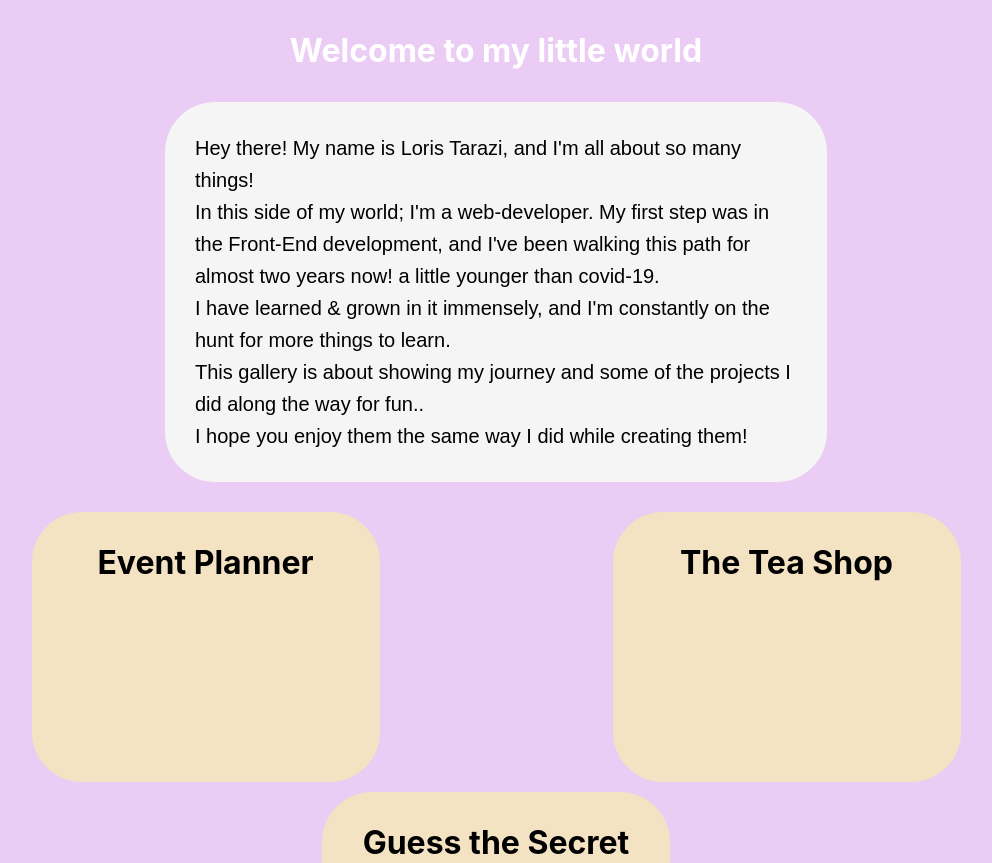
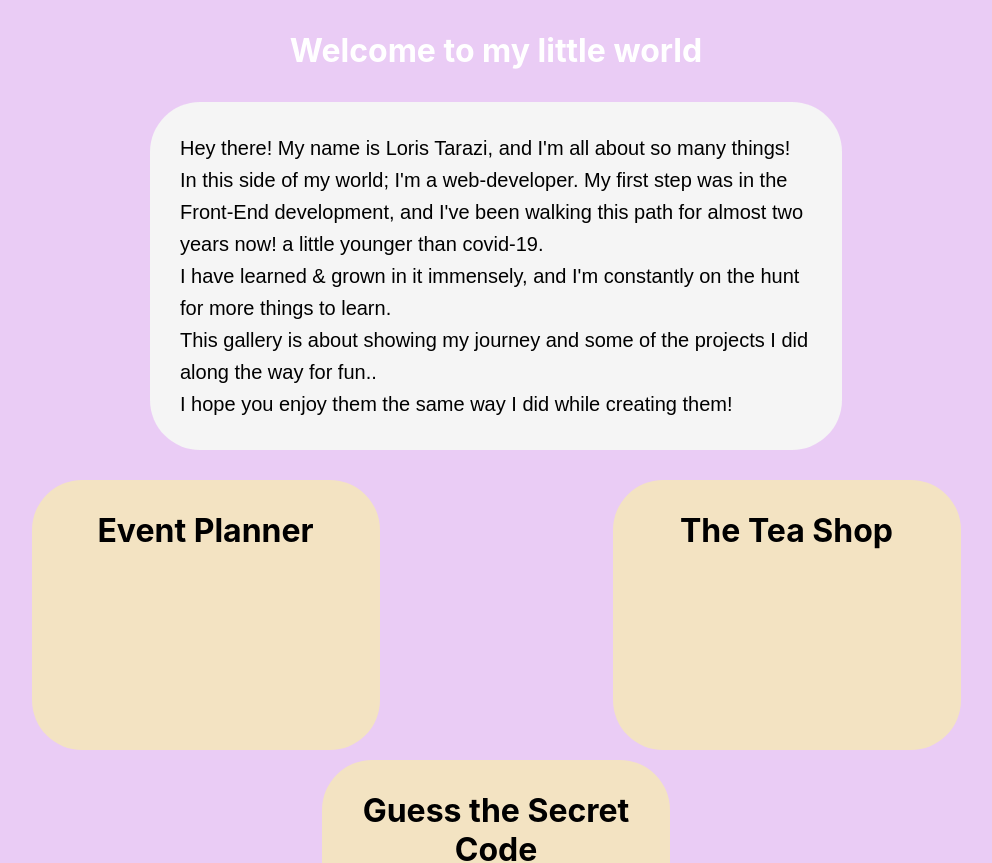
Before and after one commit to Loris99/CardShop, a React (Create React App) app: page / in a window 1280 px wide. Shown: the top 863 px of the page, without its empty margins (144-1136 px from the left). Built offline with nearby package versions, Linux system fonts and the light colour scheme.

Commit message:
fixed css

```diff
--- a/src/Components/Card/Card.module.css
+++ b/src/Components/Card/Card.module.css
@@ -75,12 +75,7 @@ h1 {
   font-family: sans-serif;
   line-height: 1.4;
   padding: calc(10% - 10px);
-  /* padding-left: calc(10% - 20px);
-  padding-right: calc(10% - 20px); */
-  /* margin-top: calc(10% - 20px);
-  margin-bottom: calc(10% - 20px); */
   position: absolute;
-  /* transform: translate(0% , calc(10% - 20px)); */
   font-size: calc(13px + 0.390625vw);
 }
 p {
--- a/src/Components/MainPage/MainPage.module.css
+++ b/src/Components/MainPage/MainPage.module.css
@@ -11,7 +11,7 @@
   text-align: center;
 }
 .intro {
-  width: calc(40% + 90px);
+  width: calc(40% + 120px);
   background-color: whitesmoke;
   border-radius: 50px;
   padding: 30px;
```
